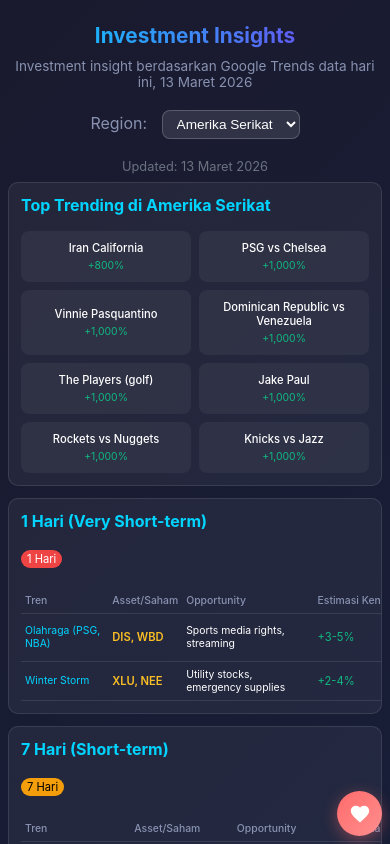
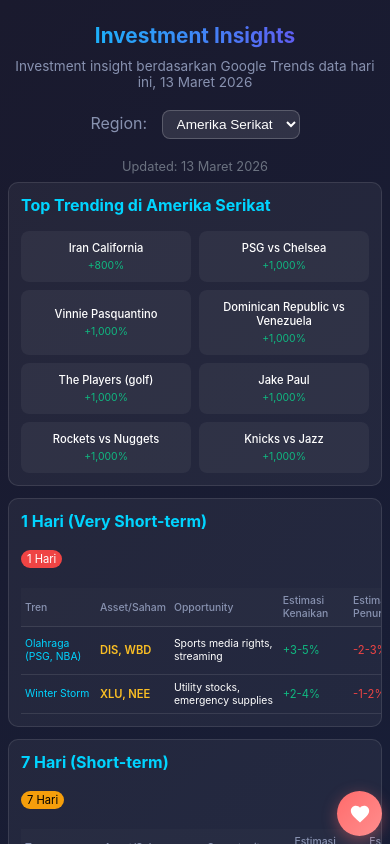
Before and after one commit to wicaksana94/investment-insights, a SvelteKit app: page / in a window 390 px wide. Shown: the top 844 px of the page. Built offline with nearby package versions, Linux system fonts and the light colour scheme.

Commit message:
Fix: Table alignment on mobile

```diff
--- a/src/routes/+page.svelte
+++ b/src/routes/+page.svelte
@@ -360,33 +360,32 @@
   table {
     width: 100%;
     border-collapse: collapse;
-    min-width: 600px;
+    min-width: 500px;
   }
 
   th, td {
     text-align: left;
-    padding: 12px 8px;
+    padding: 10px 8px;
     border-bottom: 1px solid rgba(255,255,255,0.1);
   }
 
   th {
     color: #8892b0;
     font-weight: 500;
-    font-size: 0.8rem;
-    white-space: nowrap;
+    font-size: 0.75rem;
+    background: rgba(255,255,255,0.02);
   }
 
   td {
-    font-size: 0.9rem;
+    font-size: 0.8rem;
   }
 
-  td:first-child a {
+  td a {
     color: #00d4ff;
     text-decoration: none;
-    border-bottom: none;
   }
 
-  td:first-child a:hover {
+  td a:hover {
     text-decoration: underline;
   }
 
```
